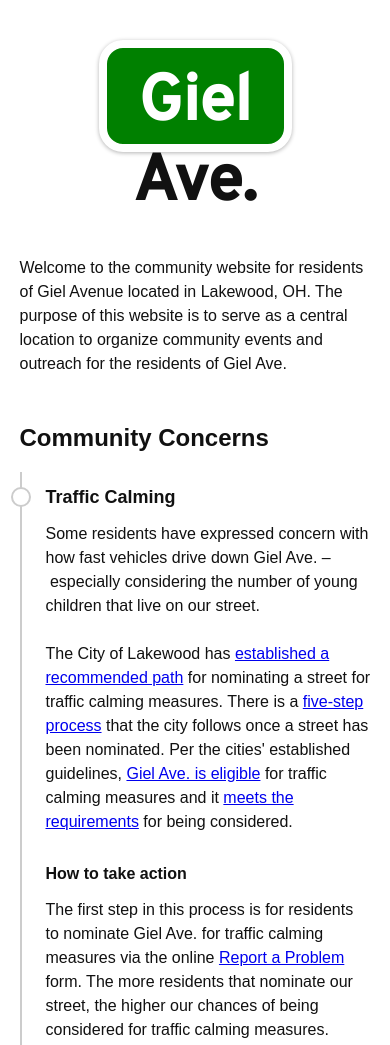
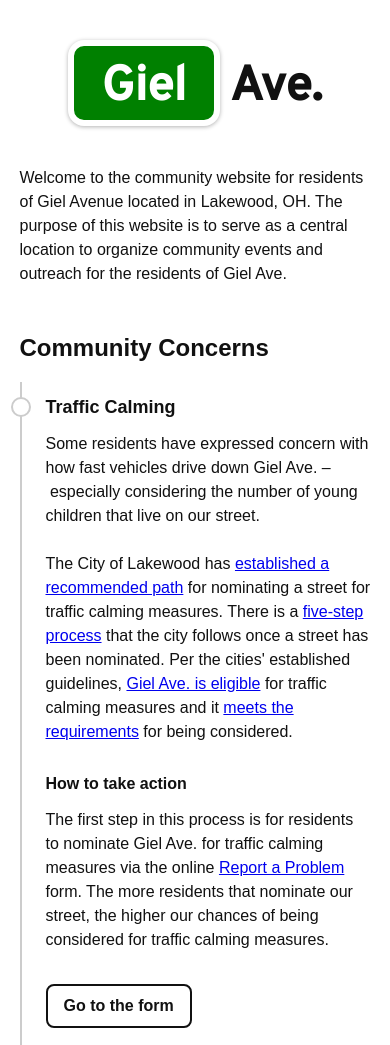
Before and after one commit to derekpcollins/gielave.com, a plain HTML site: page index.html in a window 390 px wide. Shown: the top 1045 px of the page. Drawn offline with Linux system fonts and the light colour scheme.

Commit message:
Updated header

```diff
--- a/assets/css/app.css
+++ b/assets/css/app.css
@@ -130,3 +130,17 @@ header + main > section {
 		}
 	}
 }
+
+
+@media only screen and (min-width: 320px) and (max-width: 480px) {
+	h1 {
+		font-size: 48px;
+		line-height: 48px;
+
+		& > span {
+			border-width: 6px;
+			border-radius: 16px;
+			padding: 18px 28px 8px;
+		}
+	}
+}
--- a/index.html
+++ b/index.html
@@ -14,7 +14,7 @@
 	<link rel="preconnect" href="https://fonts.gstatic.com" crossorigin>
 	<link href="https://fonts.googleapis.com/css2?family=Overpass:wght@400;500&display=swap" rel="stylesheet">
 
-	<link rel="stylesheet" href="assets/css/app.css?v=0.2">
+	<link rel="stylesheet" href="assets/css/app.css?v=0.3">
 
 </head>
 
```
